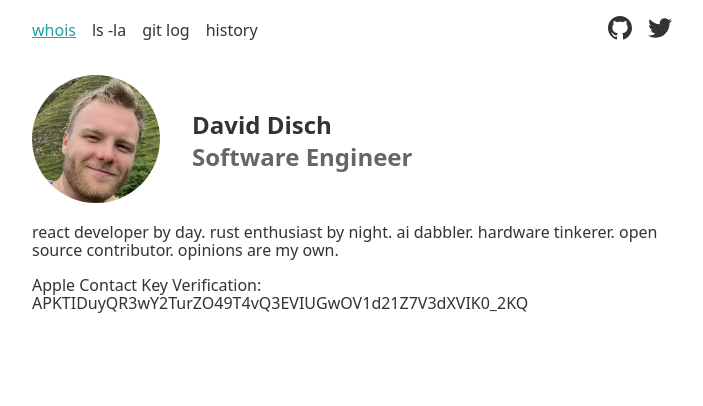
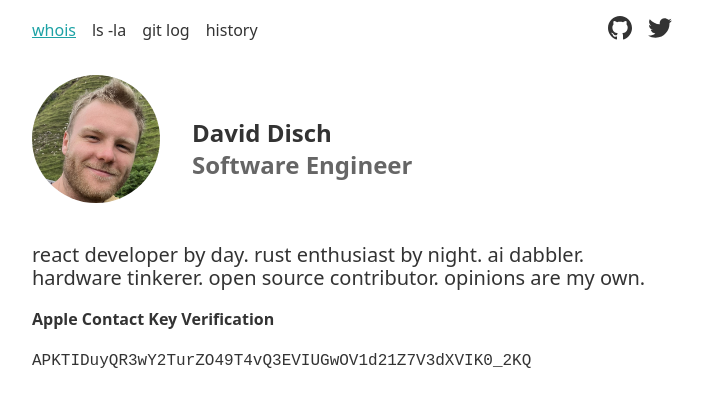
Before and after one commit to Auspicus/daviddisch.com, a Next.js app: page / in a window 1280 px wide. Shown: the top 406 px of the page, without its empty margins (288-991 px from the left). Built offline with nearby package versions, Linux system fonts and the light colour scheme.

Commit message:
Clean up styles

```diff
--- a/pages/index.tsx
+++ b/pages/index.tsx
@@ -5,7 +5,7 @@ export default function Home() {
   return (
     <Layout title="About">
       <div className="profile-card">
-        <div>
+        <div style={{ marginBottom: '1rem' }}>
           <img
             className="avatar"
             src="/img/me.jpeg"
@@ -19,12 +19,13 @@ export default function Home() {
           </div>
         </div>
       </div>
-      <p>
+      <p style={{ fontSize: '1.25rem' }}>
         react developer by day. rust enthusiast by night. ai dabbler. hardware
         tinkerer. open source contributor. opinions are my own.
       </p>
-      <p>
-        Apple Contact Key Verification: APKTIDuyQR3wY2TurZO49T4vQ3EVIUGwOV1d21Z7V3dXVIK0_2KQ
+      <h4>Apple Contact Key Verification</h4>
+      <p style={{ overflowWrap: 'break-word' }}>
+        <code>APKTIDuyQR3wY2TurZO49T4vQ3EVIUGwOV1d21Z7V3dXVIK0_2KQ</code>
       </p>
     </Layout>
   );
```
Also changed, not shown: 1 other file (tests, documents, lock files or other folders).
